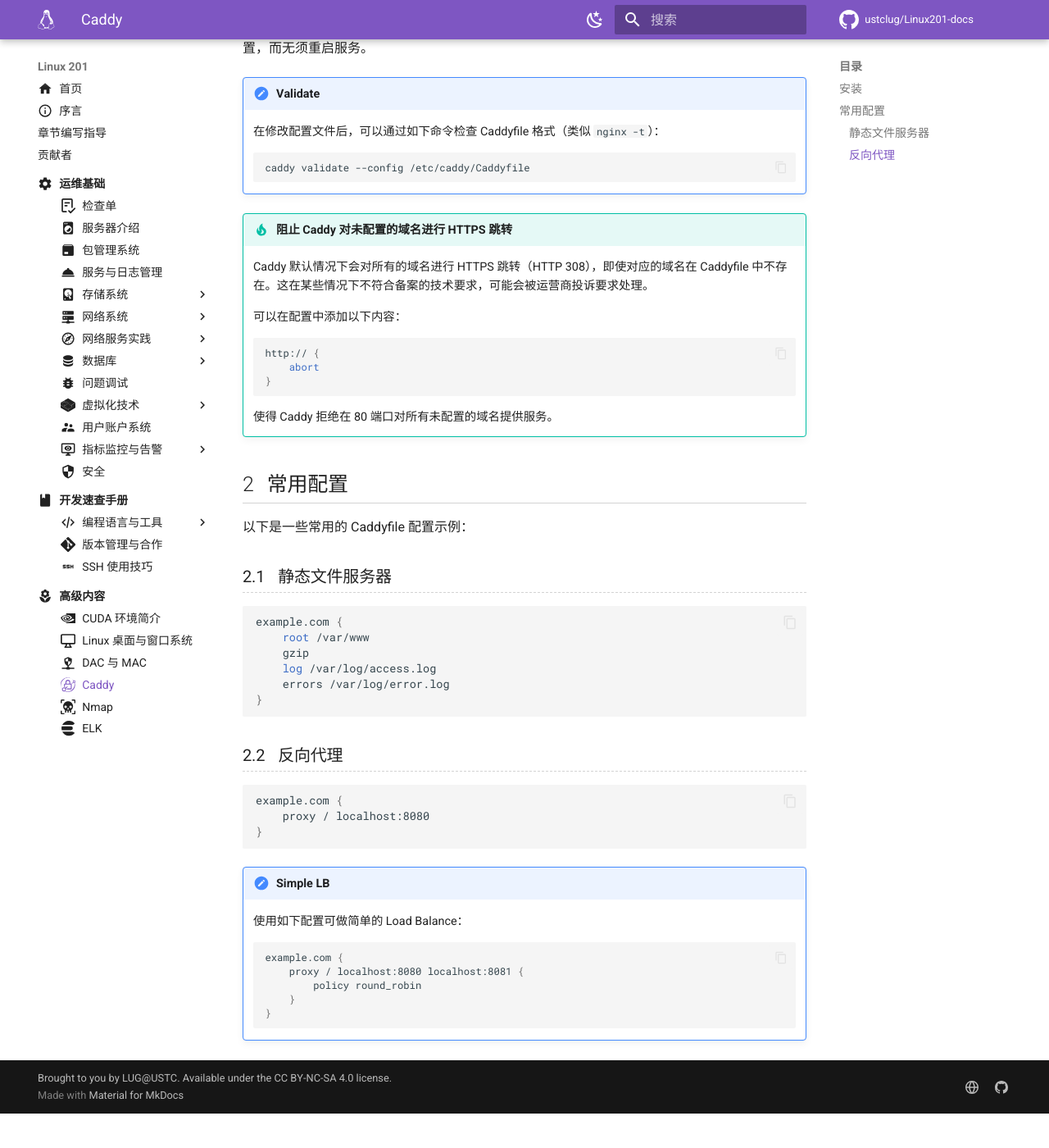
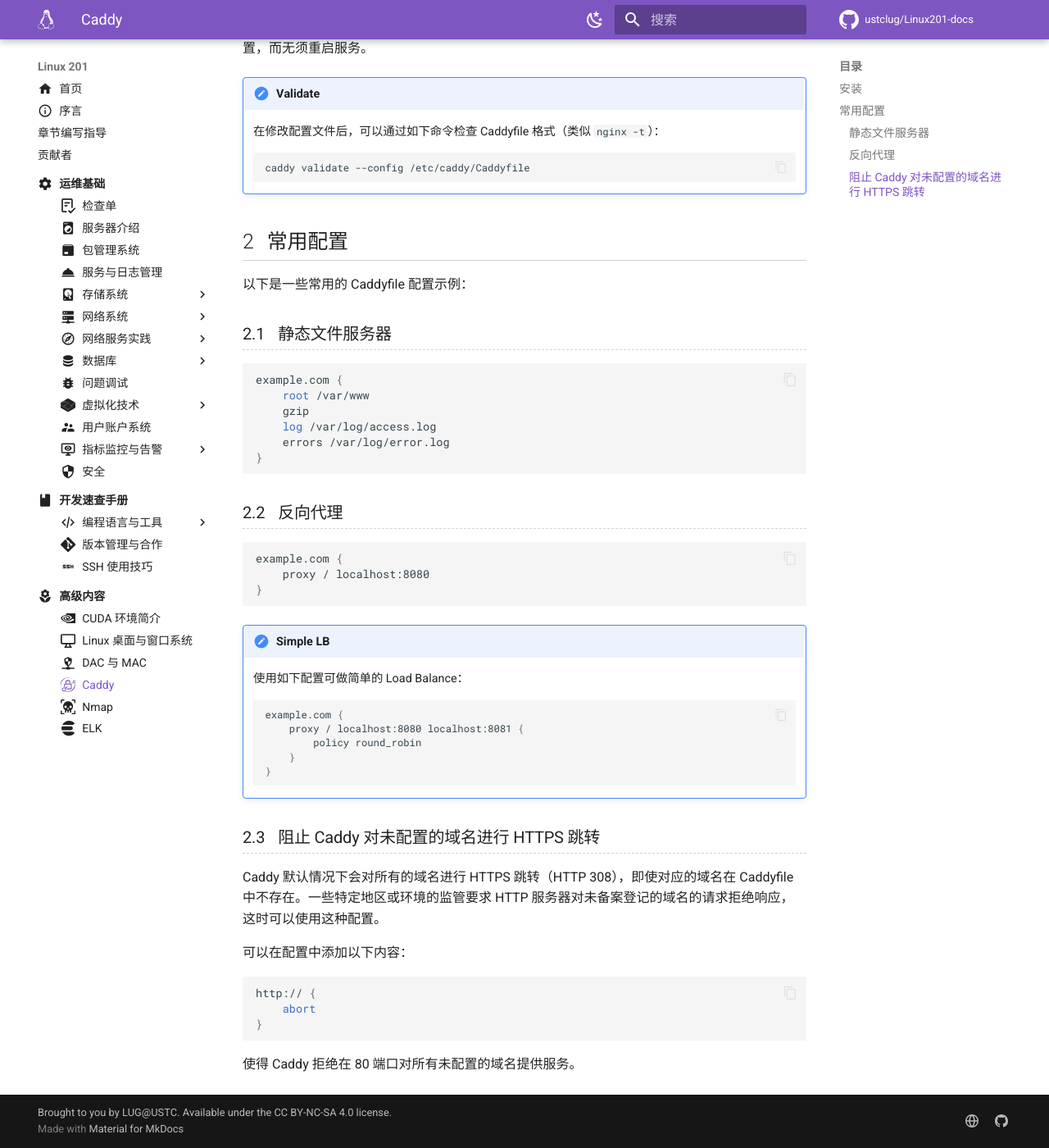
Before and after one commit to ustclug/Linux201-docs, an MkDocs documentation site: the page built from docs/advanced/caddy.md, in a window 1280 px wide and 1400 px high, scrolled down 930 px. Shown: the whole window at 82% size. Built offline with MkDocs 1.6.1 and Material for MkDocs 9.7.7, drawn with Linux system fonts in a browser that asks for light colours; comment, search, counter and statistics services are not loaded; before the commit the page ends 2288 px from its top, so only the background shows below that; some of the changed lines change nothing that is shown.

Commit message:
advanced/caddy: Format refine

````diff
--- a/docs/advanced/caddy.md
+++ b/docs/advanced/caddy.md
@@ -14,7 +14,7 @@
 
 与 Nginx 相比，Caddy 确实更像是个玩具，但是更像是那种自带电池的玩具，更利于人类使用，可以快速搭建 Prototype 而不用花费太多时间在配置上。
 
-## 安装
+## 安装 {#installation}
 
 以 Debian 为例：
 
@@ -44,25 +44,11 @@
     caddy validate --config /etc/caddy/Caddyfile
     ```
 
-!!! tip "阻止 Caddy 对未配置的域名进行 HTTPS 跳转"
-
-    Caddy 默认情况下会对所有的域名进行 HTTPS 跳转（HTTP 308），即使对应的域名在 Caddyfile 中不存在。这在某些情况下不符合备案的技术要求，可能会被运营商投诉要求处理。
-
-    可以在配置中添加以下内容：
-
-    ```caddy
-    http:// {
-        abort
-    }
-    ```
-
-    使得 Caddy 拒绝在 80 端口对所有未配置的域名提供服务。
-
-## 常用配置
+## 常用配置 {#common-configuration}
 
 以下是一些常用的 Caddyfile 配置示例：
 
-### 静态文件服务器
+### 静态文件服务器 {#static-file-server}
 
 ```caddy
 example.com {
@@ -73,7 +59,7 @@
 }
 ```
 
-### 反向代理
+### 反向代理 {#reverse-proxy}
 
 ```caddy
 example.com {
@@ -92,3 +78,17 @@
         }
     }
     ```
+
+### 阻止 Caddy 对未配置的域名进行 HTTPS 跳转 {#abort-unconfigured-domains}
+
+Caddy 默认情况下会对所有的域名进行 HTTPS 跳转（HTTP 308），即使对应的域名在 Caddyfile 中不存在。一些特定地区或环境的监管要求 HTTP 服务器对未备案登记的域名的请求拒绝响应，这时可以使用这种配置。
+
+可以在配置中添加以下内容：
+
+```caddy
+http:// {
+    abort
+}
+```
+
+使得 Caddy 拒绝在 80 端口对所有未配置的域名提供服务。
````
